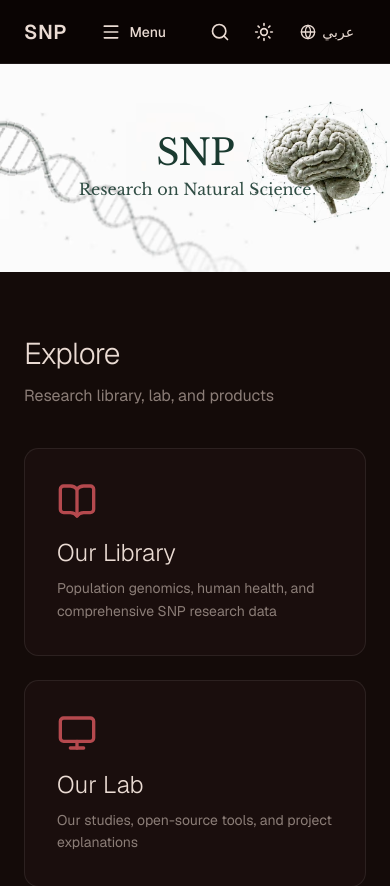
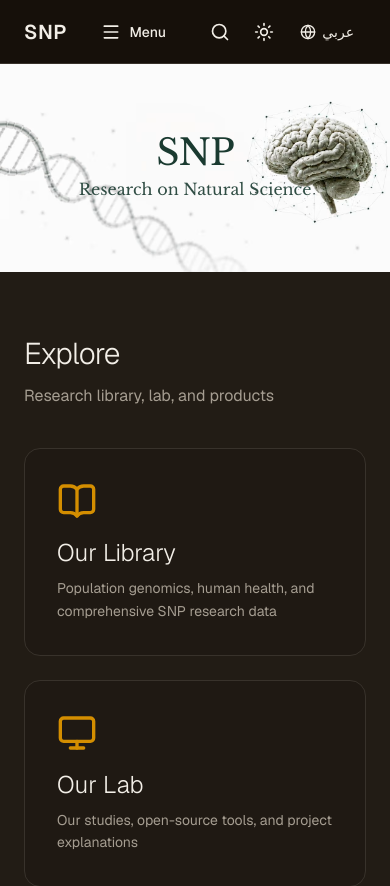
Before and after one commit to a4ariyan/snpscience, a Next.js app: page / in a window 390 px wide. Shown: the top 886 px of the page. Built offline with nearby package versions, Linux system fonts and the light colour scheme; no server answers.

Commit message:
Update global styles for improved color variables and enhance ProductCard and ProductsHero components for better layout and responsiveness. Adjust button styles in ProductsCatalog for consistency and visual appeal.

```diff
--- a/src/app/globals.css
+++ b/src/app/globals.css
@@ -33,48 +33,48 @@
 }
 
 :root {
-  --primary: oklch(40% 0.12 15);
-  --primary-foreground: oklch(98% 0.01 85);
-  --radius: 0.65rem;
-  --background: oklch(0.98 0.01 50);
-  --foreground: oklch(0.20 0.01 20);
+  --primary: oklch(0.68 0.16 75);
+  --primary-foreground: oklch(1 0 0);
+  --radius: 0.75rem;
+  --background: oklch(0.98 0.01 80);
+  --foreground: oklch(0.25 0.02 65);
   --card: oklch(1 0 0);
-  --card-foreground: oklch(0.20 0.01 20);
+  --card-foreground: oklch(0.25 0.02 65);
   --popover: oklch(1 0 0);
-  --popover-foreground: oklch(0.235 0.015 65);
-  --secondary: oklch(0.98 0.001 286.375);
-  --secondary-foreground: oklch(0.4 0.015 65);
-  --muted: oklch(0.95 0.01 50);
-  --muted-foreground: oklch(0.45 0.01 20);
-  --accent: oklch(0.93 0.02 40);
-  --accent-foreground: oklch(0.20 0.01 20);
-  --destructive: oklch(0.577 0.245 27.325);
-  --destructive-foreground: oklch(0.985 0 0);
-  --border: oklch(0.88 0.01 40);
-  --input: oklch(0.88 0.01 40);
-  --ring: oklch(0.623 0.214 259.815);
+  --popover-foreground: oklch(0.25 0.02 65);
+  --secondary: oklch(0.95 0.02 75);
+  --secondary-foreground: oklch(0.25 0.02 65);
+  --muted: oklch(0.94 0.015 80);
+  --muted-foreground: oklch(0.55 0.03 65);
+  --accent: oklch(0.95 0.04 75);
+  --accent-foreground: oklch(0.25 0.02 65);
+  --destructive: oklch(0.60 0.20 25);
+  --destructive-foreground: oklch(1 0 0);
+  --border: oklch(0.90 0.02 80);
+  --input: oklch(0.90 0.02 80);
+  --ring: oklch(0.68 0.16 75);
 }
 
 .dark {
-  --primary: oklch(55% 0.14 20);
-  --primary-foreground: oklch(98% 0.01 85);
-  --background: oklch(0.12 0.015 30);
-  --foreground: oklch(0.90 0.02 50);
-  --card: oklch(0.18 0.02 25);
-  --card-foreground: oklch(0.90 0.02 50);
-  --popover: oklch(0.18 0.02 25);
-  --popover-foreground: oklch(0.88 0.02 50);
-  --secondary: oklch(0.22 0.02 28);
-  --secondary-foreground: oklch(0.75 0.02 45);
-  --muted: oklch(0.20 0.02 28);
-  --muted-foreground: oklch(0.60 0.02 40);
-  --accent: oklch(0.28 0.04 35);
-  --accent-foreground: oklch(0.90 0.02 50);
-  --destructive: oklch(0.704 0.191 22.216);
-  --destructive-foreground: oklch(0.985 0 0);
-  --border: oklch(1 0 0 / 8%);
-  --input: oklch(1 0 0 / 12%);
-  --ring: oklch(0.55 0.14 20);
+  --primary: oklch(0.70 0.15 75);
+  --primary-foreground: oklch(0.18 0.015 70);
+  --background: oklch(0.18 0.015 70);
+  --foreground: oklch(0.95 0.01 80);
+  --card: oklch(0.22 0.015 70);
+  --card-foreground: oklch(0.95 0.01 80);
+  --popover: oklch(0.22 0.015 70);
+  --popover-foreground: oklch(0.95 0.01 80);
+  --secondary: oklch(0.28 0.02 75);
+  --secondary-foreground: oklch(0.95 0.01 80);
+  --muted: oklch(0.28 0.015 70);
+  --muted-foreground: oklch(0.70 0.02 80);
+  --accent: oklch(0.30 0.05 75);
+  --accent-foreground: oklch(0.95 0.01 80);
+  --destructive: oklch(0.60 0.20 25);
+  --destructive-foreground: oklch(1 0 0);
+  --border: oklch(0.32 0.015 70);
+  --input: oklch(0.32 0.015 70);
+  --ring: oklch(0.70 0.15 75);
 }
 
 @layer base {
@@ -83,17 +83,6 @@
   }
   body {
     @apply bg-background text-foreground;
-    background-image:
-      radial-gradient(circle at 20% 50%, oklch(0.14 0.02 35 / 0.3) 0%, transparent 50%),
-      radial-gradient(circle at 80% 80%, oklch(0.16 0.025 25 / 0.2) 0%, transparent 50%),
-      radial-gradient(circle at 40% 20%, oklch(0.13 0.015 40 / 0.15) 0%, transparent 40%);
-    background-attachment: fixed;
-  }
-
-  body:not(.dark *) {
-    background-image:
-      radial-gradient(circle at 30% 40%, oklch(0.96 0.015 45 / 0.4) 0%, transparent 50%),
-      radial-gradient(circle at 70% 70%, oklch(0.94 0.02 35 / 0.3) 0%, transparent 50%);
   }
 
   html[lang="ar"] body {
--- a/src/components/products/ProductCard.tsx
+++ b/src/components/products/ProductCard.tsx
@@ -27,31 +27,31 @@ export function ProductCard({ product, language }: ProductCardProps) {
 
   return (
     <article className="group flex flex-col overflow-hidden rounded-2xl border border-border bg-card transition-all hover:shadow-lg hover:border-primary/20">
-      <div className="relative aspect-square w-full overflow-hidden bg-white">
+      <div className="relative aspect-[4/3] w-full overflow-hidden bg-white border-b border-border">
         <Image
           src={product.image ?? PRODUCT_PLACEHOLDER_IMAGE}
           alt={name}
           fill
           sizes="(max-width: 640px) 100vw, (max-width: 1024px) 50vw, 33vw"
-          className="object-cover transition-transform duration-500 group-hover:scale-105"
+          className="object-cover transition-transform duration-700 group-hover:scale-105"
         />
-        <div className="absolute top-3 right-3 flex items-center gap-1 rounded-full bg-white/90 backdrop-blur-sm px-2.5 py-1 text-xs font-medium text-black shadow-sm border border-black/5">
-          <Star className="h-3.5 w-3.5 fill-yellow-400 text-yellow-400" />
+        <div className="absolute top-4 right-4 flex items-center gap-1.5 rounded-full bg-white/90 backdrop-blur-md px-3 py-1.5 text-xs font-semibold text-black shadow-sm border border-black/5">
+          <Star className="h-3.5 w-3.5 fill-primary text-primary" />
           <span>{product.rating.toFixed(1)}</span>
-          <span className="text-gray-500">({product.reviewCount})</span>
+          <span className="text-gray-500 font-medium">({product.reviewCount})</span>
         </div>
       </div>
 
-      <div className="flex flex-1 flex-col gap-3 p-5">
-        <div className="flex items-start justify-between gap-3">
-          <h3 className="text-base font-semibold leading-snug text-foreground group-hover:text-primary transition-colors">
+      <div className="flex flex-col p-6">
+        <div className="flex items-start justify-between gap-4 mb-2">
+          <h3 className="text-lg font-semibold text-foreground group-hover:text-primary transition-colors">
             {name}
           </h3>
-          <span className="shrink-0 rounded-md bg-muted px-2 py-1 text-[11px] font-medium tracking-wide text-muted-foreground">
+          <span className="shrink-0 rounded-md bg-muted px-2.5 py-1 text-xs font-semibold tracking-wide text-muted-foreground">
             {size}
           </span>
         </div>
-        <p className="mt-auto text-lg font-bold text-foreground">
+        <p className="mt-4 text-xl font-bold text-foreground">
           {formatPrice(product, language)}
         </p>
       </div>
--- a/src/components/products/ProductsCatalog.tsx
+++ b/src/components/products/ProductsCatalog.tsx
@@ -40,10 +40,10 @@ export function ProductsCatalog({ language }: ProductsCatalogProps) {
                 key={category.id}
                 type="button"
                 onClick={() => setCategoryId(category.id)}
-                className={`inline-flex shrink-0 items-center gap-2 rounded-full border px-4 py-2.5 text-sm font-medium transition-colors ${
+                className={`inline-flex shrink-0 items-center gap-2 rounded-full px-5 py-2.5 text-sm font-medium transition-colors ${
                   isActive
-                    ? "border-foreground bg-foreground text-background"
-                    : "border-border bg-card text-foreground hover:bg-accent"
+                    ? "bg-foreground text-background"
+                    : "bg-card border border-border text-foreground hover:bg-muted"
                 }`}
               >
                 <span>{label}</span>
--- a/src/components/products/ProductsHero.tsx
+++ b/src/components/products/ProductsHero.tsx
@@ -16,33 +16,21 @@ interface ProductsHeroProps {
 
 export function ProductsHero({ language }: ProductsHeroProps) {
   return (
-    <section className="border-b border-border bg-background">
-      <div className="mx-auto max-w-7xl px-6 py-10 md:py-14">
-        <div className="relative overflow-hidden rounded-3xl border border-border bg-card px-6 py-10 md:px-10 md:py-14 shadow-sm">
-          {/* Subtle background pattern for visual interest without breaking contrast */}
-          <div
-            aria-hidden
-            className="pointer-events-none absolute inset-0 opacity-[0.03] dark:opacity-[0.02]"
-            style={{
-              backgroundImage:
-                "radial-gradient(circle at 2px 2px, currentColor 1px, transparent 0)",
-              backgroundSize: "24px 24px",
-            }}
-          />
-
-          <div className="relative max-w-2xl">
+    <section className="bg-background border-b border-border">
+      <div className="mx-auto max-w-7xl px-6 py-16 md:py-24">
+        <div className="max-w-3xl">
           <p className="mb-4 flex items-center gap-3 text-xs font-semibold tracking-[0.2em] text-primary uppercase">
-              <span className="h-px w-8 bg-primary/40" />
+            <span className="h-px w-8 bg-primary" />
             {t(
               language,
               "Research peptides • UAE & GCC",
               "ببتيدات بحثية • الإمارات ودول الخليج"
             )}
           </p>
-            <h1 className="text-4xl font-bold tracking-tight text-foreground md:text-5xl lg:text-6xl">
+          <h1 className="text-4xl font-light tracking-tight text-foreground md:text-5xl lg:text-6xl">
             {t(language, "Research Peptides", "ببتيدات بحثية")}
           </h1>
-            <p className="mt-5 max-w-xl text-base leading-relaxed text-muted-foreground md:text-lg">
+          <p className="mt-6 text-base leading-relaxed text-muted-foreground md:text-lg">
             {t(
               language,
               "High-purity research peptides with ≥99% purity, COA provided, and cold-chain delivery across the UAE and GCC.",
@@ -51,19 +39,19 @@ export function ProductsHero({ language }: ProductsHeroProps) {
           </p>
         </div>
 
-          <div className="relative mt-12 grid grid-cols-1 gap-6 sm:grid-cols-2 md:grid-cols-4 md:gap-6 pt-8 border-t border-border/50">
+        <div className="mt-16 grid grid-cols-2 gap-8 md:grid-cols-4 md:gap-10 border-t border-border pt-12">
           {trustBadges.map((badge) => {
             const Icon = badgeIcons[badge.id as keyof typeof badgeIcons];
             return (
-                <div key={badge.id} className="flex items-start gap-4">
-                  <div className="flex h-12 w-12 shrink-0 items-center justify-center rounded-2xl bg-muted text-primary">
+              <div key={badge.id} className="flex flex-col gap-4">
+                <div className="flex h-12 w-12 items-center justify-center rounded-full bg-primary/10 text-primary">
                   <Icon className="h-5 w-5" />
                 </div>
-                  <div className="pt-1">
+                <div>
                   <p className="text-sm font-semibold text-foreground">
                     {t(language, badge.labelEn, badge.labelAr)}
                   </p>
-                    <p className="mt-1 text-xs text-muted-foreground leading-relaxed">
+                  <p className="mt-1.5 text-sm text-muted-foreground leading-relaxed">
                     {t(language, badge.descriptionEn, badge.descriptionAr)}
                   </p>
                 </div>
@@ -72,7 +60,6 @@ export function ProductsHero({ language }: ProductsHeroProps) {
           })}
         </div>
       </div>
-      </div>
     </section>
   );
 }
```
Lines whose indentation alone changed are shown as unchanged.
